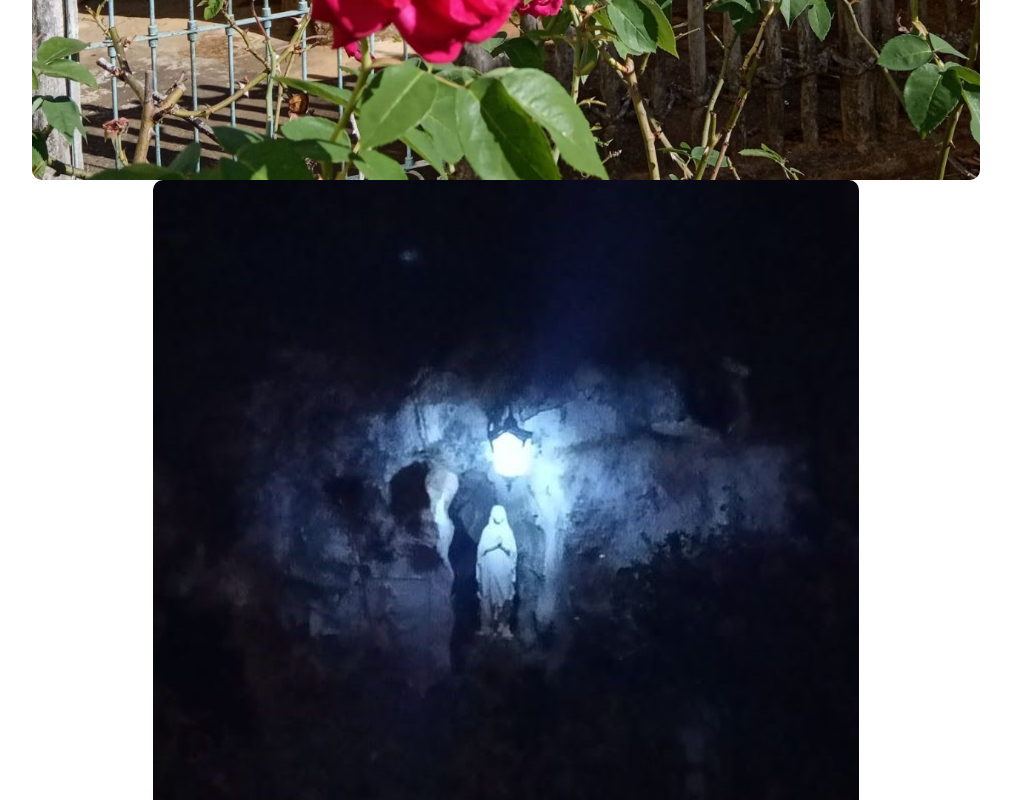
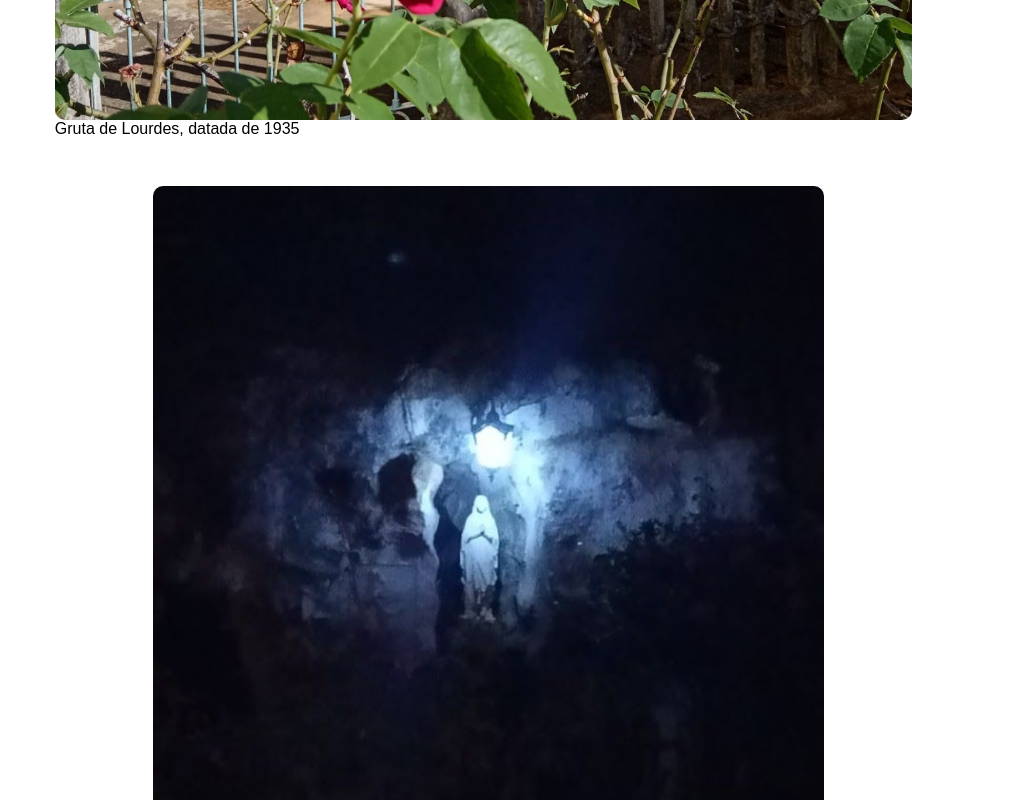
Before and after one commit to jadefr/brigida, a React (Create React App) app: page /gruta in a window 1280 px wide. Shown: the part 1100-1900 px from the top of the page, without its empty margins (134-1145 px from the left). Built offline with nearby package versions, Linux system fonts and the light colour scheme.

Commit message:
Change display of image container to grid

```diff
--- a/src/components/ImageSource/ImageSource.css
+++ b/src/components/ImageSource/ImageSource.css
@@ -1,5 +1,5 @@
 .image-source__container {
-    display: flex;
+    display: grid;
     align-items: center;
     justify-content: center;
 }
@@ -10,5 +10,4 @@
 }
 
 .image-source__title {
-
 }
--- a/src/components/ImageSource/ImageSource.js
+++ b/src/components/ImageSource/ImageSource.js
@@ -10,7 +10,7 @@ function ImageSource({
         <div>
             <div className="image-source__container">
                 <img src={src} alt={alt} className="image-source__img"/>
-                {/*<div className="text">{text}</div>*/}
+                <div className="image-source__title">{text}</div>
             </div>
         </div>
     );
--- a/src/components/Navbar/Navbar.css
+++ b/src/components/Navbar/Navbar.css
@@ -135,7 +135,6 @@
     }
 
     .navbar-logo {
-        /*display: none;*/
         display: block;
         position: absolute;
         top: 20px;
--- a/src/views/Gruta/Gruta.css
+++ b/src/views/Gruta/Gruta.css
@@ -8,6 +8,10 @@
     padding: 0 17%;
 }
 
+.gruta__img-row {
+    margin: 3rem;
+}
+
 @media (min-width: 1460px){
     .gruta__row {
         padding: 0 25%;
--- a/src/views/Gruta/Gruta.js
+++ b/src/views/Gruta/Gruta.js
@@ -18,15 +18,28 @@ function Gruta() {
                 <p className="text">Veja abaixo imagens da Gruta de Lourdes, da igreja Madre de Deus de Angustura e do
                     túmulo da Brígida, localizado no cemitério de Angustura.</p>
             </div>
-            <div className="gruta__row">
-                <ImageSource {...imgRosa} />
+            <div className="gruta__row gruta__img-row">
+                <ImageSource  className="gruta__image" {...imgRosa} />
+            </div>
+            <div className="gruta__row gruta__img-row">
                 <ImageSource {...imgNoite} />
+            </div>
+            <div className="gruta__row gruta__img-row">
                 <ImageSource {...imgPlaca} />
+            </div>
+            <div className="gruta__row gruta__img-row">
                 <ImageSource {...imgFront} />
+            </div>
+            <div className="gruta__row gruta__img-row">
                 <ImageSource {...imgAltar} />
+            </div>
+            <div className="gruta__row gruta__img-row">
                 <ImageSource {...imgCruz} />
+            </div>
+            <div className="gruta__row gruta__img-row">
                 <ImageSource {...imgTumulo} />
             </div>
+
         </div>
     );
 }
```
Also changed, not shown: src/components/Navbar/Navbar.js (+2 -8 lines).
